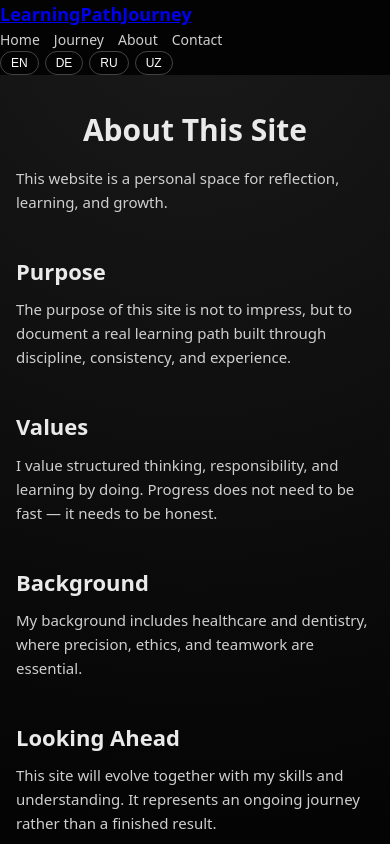
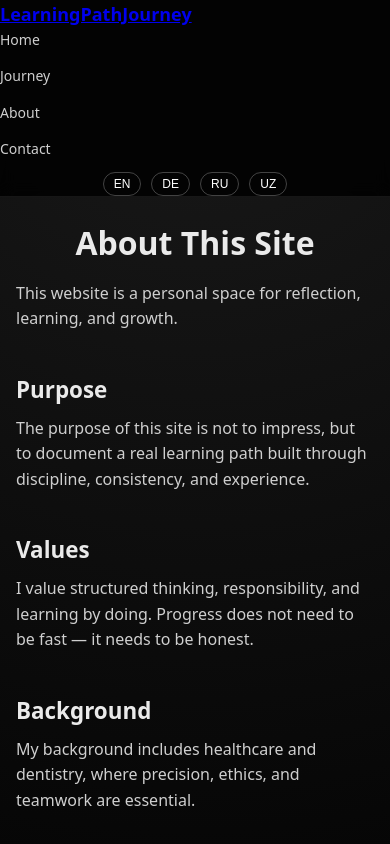
Before and after one commit to Xilola92/learningpathjourney, a plain HTML site: page about.html in a window 390 px wide. Shown: the top 844 px of the page. Drawn offline with Linux system fonts and the light colour scheme.

Commit message:
Update style.css

```diff
--- a/css/style.css
+++ b/css/style.css
@@ -251,3 +251,56 @@ footer {
     padding: 18px;
   }
 }
+/* ===== FIX MOBILE + INSTAGRAM ===== */
+
+header {
+  position: fixed;
+  top: 0;
+  left: 0;
+  width: 100%;
+  z-index: 1000;
+}
+
+/* Отступ под меню */
+main {
+  padding-top: 90px;
+}
+
+/* ===== MOBILE FIX ===== */
+@media (max-width: 768px) {
+
+  header {
+    position: static; /* 🔥 КЛЮЧ */
+  }
+
+  main {
+    padding-top: 20px; /* 🔥 КЛЮЧ */
+  }
+
+  nav {
+    flex-direction: column;
+    gap: 14px;
+  }
+
+  .lang-switch {
+    display: flex;
+    justify-content: center;
+    flex-wrap: wrap;
+    gap: 10px;
+    margin-top: 12px;
+  }
+
+  h1 {
+    font-size: 2rem;
+    text-align: center;
+  }
+
+  h2 {
+    font-size: 1.4rem;
+  }
+
+  p {
+    font-size: 1rem;
+    line-height: 1.6;
+  }
+}
```
